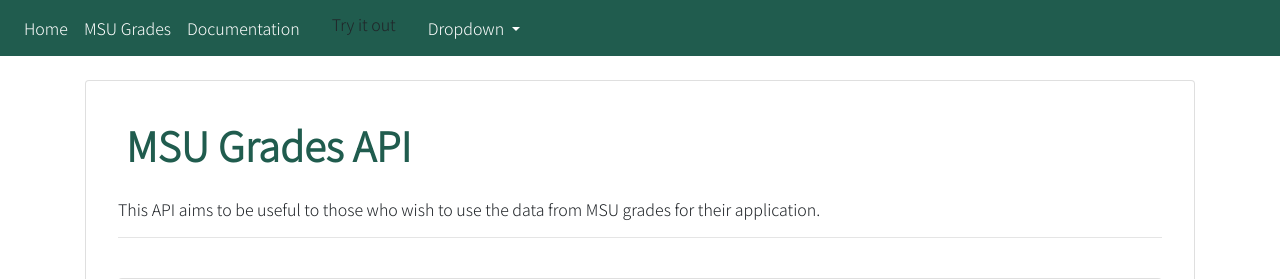
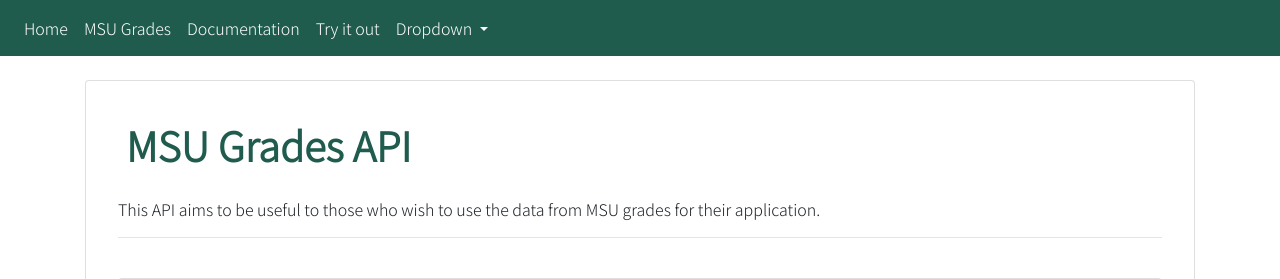
Before and after one commit to AshGod16/MSUGradesAPI, a Flask app: page / in a window 1280 px wide. Shown: the top 279 px of the page. Run offline with Flask 2, Linux system fonts and the light colour scheme; some libraries are stand-ins or nearby versions.

Commit message:
fixed try it out link

```diff
--- a/templates/contactus.html
+++ b/templates/contactus.html
@@ -41,7 +41,7 @@
             <a class="nav-link" href="" >Documentation</a>
           </li>
             <li class="nav-item">
-                <a class="dropdown-item" href="/interactive">Try it out</a>
+                <a class="nav-link" href="/interactive">Try it out</a>
             </li>
           <li class="nav-item dropdown">
             <a style="color: white;" class="nav-link dropdown-toggle" href="#" id="navbarDropdown" role="button" data-toggle="dropdown" aria-haspopup="true" aria-expanded="false">
--- a/templates/index.html
+++ b/templates/index.html
@@ -51,7 +51,7 @@
             <a class="nav-link" href="" >Documentation</a>
           </li>
             <li class="nav-item">
-                <a class="dropdown-item" href="/interactive">Try it out</a>
+                <a class="nav-link" href="/interactive">Try it out</a>
             </li>
           <li class="nav-item dropdown">
             <a style="color: white;" class="nav-link dropdown-toggle" href="#" id="navbarDropdown" role="button" data-toggle="dropdown" aria-haspopup="true" aria-expanded="false">
--- a/templates/interactive.html
+++ b/templates/interactive.html
@@ -49,7 +49,7 @@
             <a class="nav-link" href="" >Documentation</a>
           </li>
             <li class="nav-item">
-                <a class="dropdown-item" href="/interactive">Try it out</a>
+                <a class="nav-link" href="/interactive">Try it out</a>
             </li>
           <li class="nav-item dropdown">
             <a style="color: white;" class="nav-link dropdown-toggle" href="#" id="navbarDropdown" role="button" data-toggle="dropdown" aria-haspopup="true" aria-expanded="false">
```
